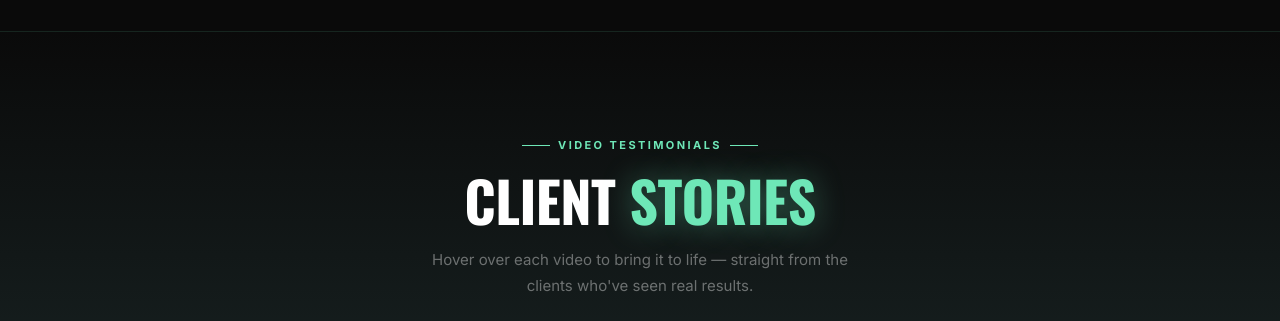
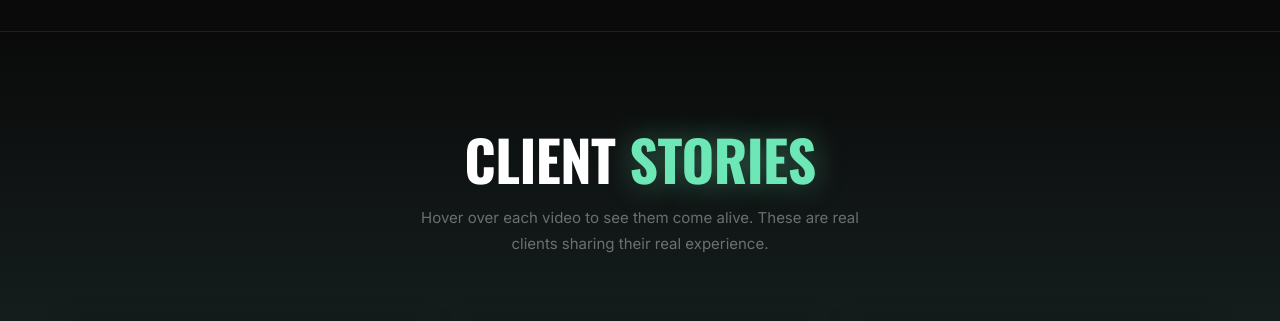
Before and after one commit to dravintel-design/meimadhi, a React (Vite) app: page / in a window 1280 px wide. Shown: the part 2920-3241 px from the top of the page. Built offline with nearby package versions, Linux system fonts and the light colour scheme; grey boxes are pictures that could not be loaded.

Commit message:
fix: remove Video Testimonials label, strip hyphens, humanise copy

```diff
--- a/src/components/home/Testimonials.jsx
+++ b/src/components/home/Testimonials.jsx
@@ -25,7 +25,7 @@ const testimonials = [
         id: '4-qtrKs2aPk',
         name: 'Client Three',
         role: 'Residential Builder',
-        quote: 'Professional, fast, and results-driven — highly recommend.',
+        quote: 'Professional, fast and results driven. Cannot recommend them enough.',
     },
 ];
 
@@ -274,24 +274,8 @@ const Testimonials = () => {
         }}>
             <div style={{ maxWidth: 1200, margin: '0 auto', padding: '0 24px' }}>
 
-                {/* ── Section header ── */}
+                {/* Section header */}
                 <div style={{ textAlign: 'center', marginBottom: 64 }}>
-                    <span style={{
-                        display: 'inline-flex',
-                        alignItems: 'center',
-                        gap: 8,
-                        fontSize: '11px',
-                        fontWeight: 700,
-                        letterSpacing: '0.22em',
-                        textTransform: 'uppercase',
-                        color: NEON,
-                        marginBottom: 16,
-                    }}>
-                        <span style={{ width: 28, height: 1, background: NEON, display: 'inline-block' }} />
-                        Video Testimonials
-                        <span style={{ width: 28, height: 1, background: NEON, display: 'inline-block' }} />
-                    </span>
-
                     <h2 style={{
                         fontFamily: 'Oswald, sans-serif',
                         fontSize: 'clamp(2rem, 4.5vw, 3.5rem)',
@@ -317,7 +301,7 @@ const Testimonials = () => {
                         margin: '0 auto',
                         lineHeight: 1.75,
                     }}>
-                        Hover over each video to bring it to life — straight from the clients who've seen real results.
+                        Hover over each video to see them come alive. These are real clients sharing their real experience.
                     </p>
                 </div>
 
```
